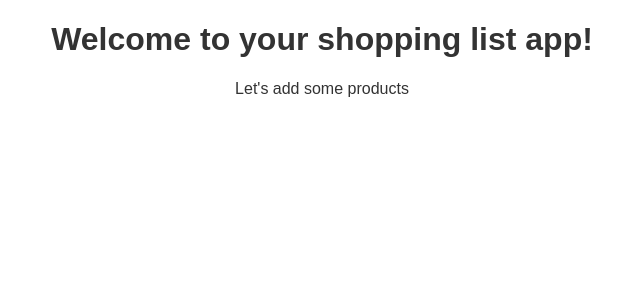
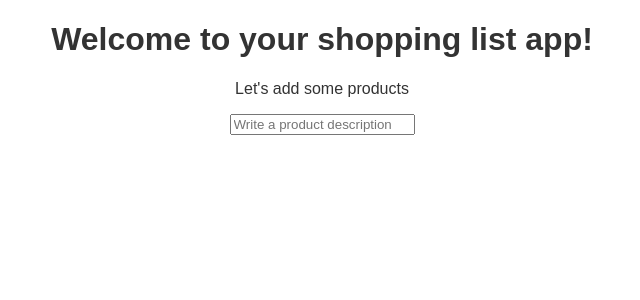
Before and after one commit to jlcarrascof/shopping-list, a Vue app: page / in a window 1280 px wide. Shown: the top 300 px of the page, without its empty margins (318-958 px from the left). Built offline with nearby package versions, Linux system fonts and the light colour scheme.

Commit message:
Add input field for new product description in App.vue

```diff
--- a/src/App.vue
+++ b/src/App.vue
@@ -6,6 +6,14 @@
   <div id="app">
     <h1>Welcome to your shopping list app!</h1>
     <p>Let's add some products</p>
+
+    <input
+      type="text"
+      v-model="newItem"
+      placeholder="Write a product description"
+    />
+
+
   </div>
 </template>
 
```
